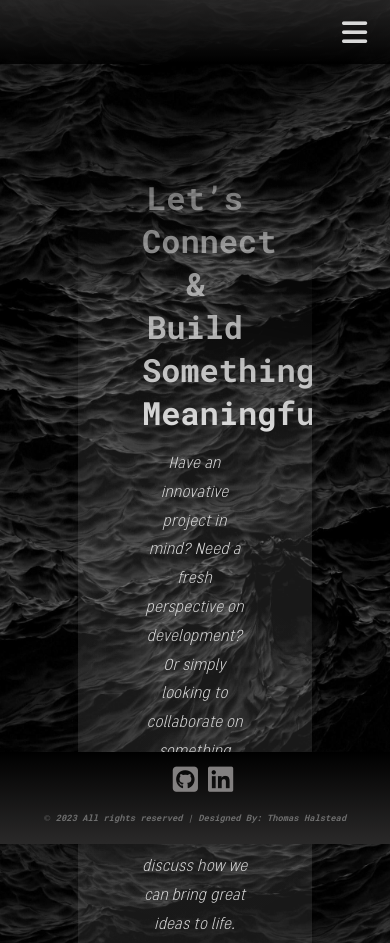
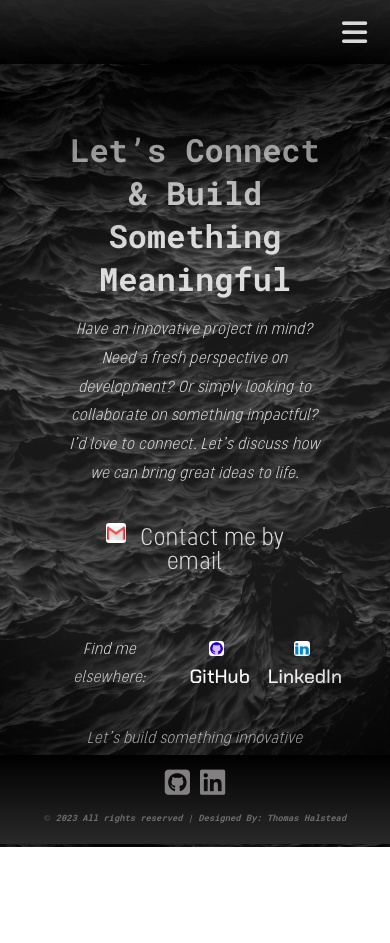
Before and after one commit to Tom-Halstead/TommHalstead.github.io, a website built with Parcel: page src/html/contact.html in a window 390 px wide. Shown: the top 943 px of the page. After the commit the page ends 847 px from the top, so only its background shows below. Built offline with nearby package versions, Linux system fonts and the light colour scheme.

Commit message:
Deploy updated site

```diff
--- a/src/css/contact.css
+++ b/src/css/contact.css
@@ -21,7 +21,6 @@
   margin: 0;
   padding: 0;
   font-family: "Poppins", "sans-serif";
-
   box-sizing: border-box;
 }
 
@@ -132,6 +131,7 @@ nav ul li a:hover {
   -webkit-backdrop-filter: blur(30px);
   backdrop-filter: blur(30px);
   border: 2px solid #716e6e;
+  z-index: 1000;
 }
 
 .dropdown-menu.open:hover {
@@ -163,10 +163,10 @@ a.nav-menu:hover {
   );
   border-radius: 10%;
   color: rgb(220, 220, 220);
-  margin: 3em auto;
+  margin: 5em auto;
   padding: 3em;
-  max-width: 60%;
   text-align: center;
+  width: 75%;
 }
 
 h2 {
@@ -372,6 +372,11 @@ p.copyright {
   }
 
   #contact {
-    min-height: fit-content;
+    margin-top: 0em;
+    width: unset;
+  }
+  div.social-box {
+    padding: 0;
+    margin: 0;
   }
 }
--- a/src/css/index.css
+++ b/src/css/index.css
@@ -323,4 +323,9 @@ p.copyright {
     align-items: center;
     display: none;
   }
+
+  div.social-box {
+    padding: 0;
+    margin: 0;
+  }
 }
--- a/src/css/story.css
+++ b/src/css/story.css
@@ -441,4 +441,8 @@ p.copyright {
     gap: 0.5em;
     margin-top: -1em;
   }
+  div.social-box {
+    padding: 0;
+    margin: 0;
+  }
 }
--- a/src/css/work.css
+++ b/src/css/work.css
@@ -441,4 +441,8 @@ p.copyright {
   .credentials {
     gap: 2em;
   }
+  div.social-box {
+    padding: 0;
+    margin: 0;
+  }
 }
```
Also changed, not shown: docs/contact.html (+1 -1 lines), docs/index.html (+1 -1 lines), docs/story.html (+1 -1 lines), docs/work.html (+1 -1 lines), 8 other files.
